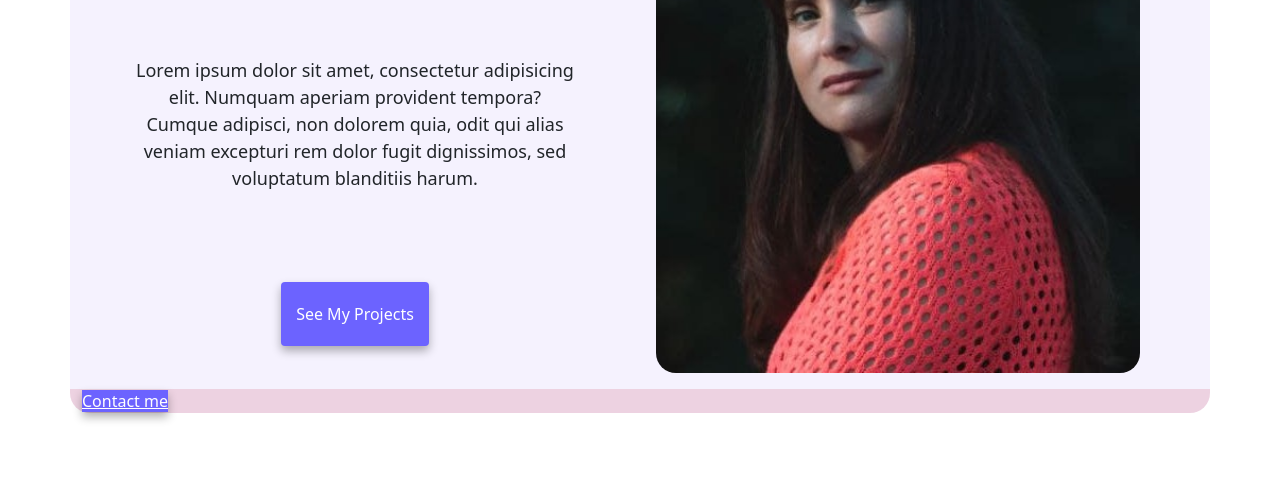
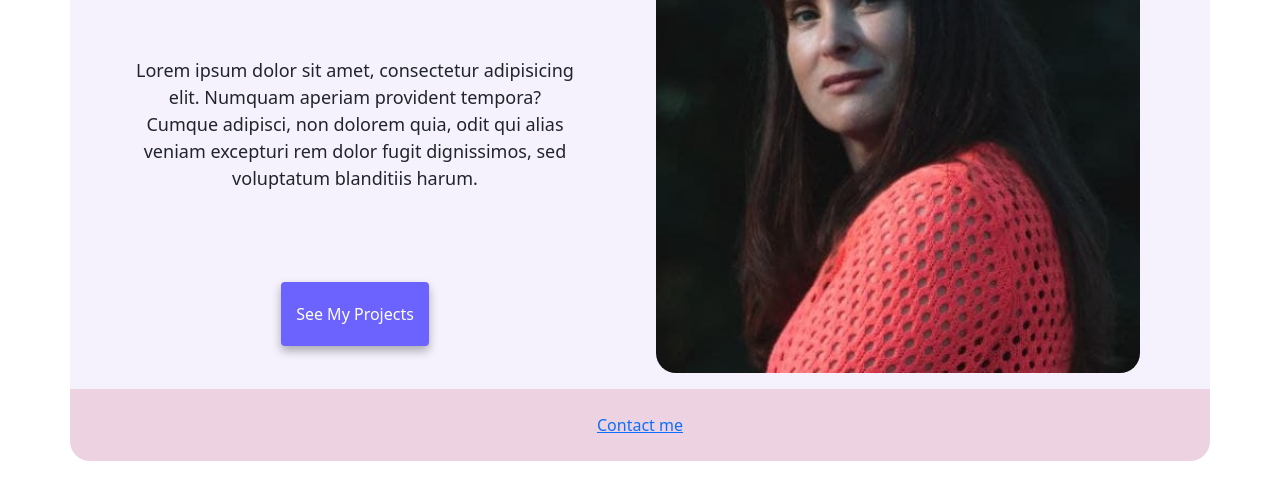
Before and after one commit to toffeeffee/week5-resp, a plain HTML site: page index.html in a window 1280 px wide. Shown: the part 255-754 px from the top of the page. Drawn offline with nearby package versions, Linux system fonts and the light colour scheme.

Commit message:
Add files via upload

```diff
--- a/index.html
+++ b/index.html
@@ -52,7 +52,7 @@
 			  />
 			</div>
 		</div>
-		<a href="contact.html" class="contact-link" title="Contact me">Contact me</a>
+		<div class="py-4 text-center"> <a href="contact.html" title="Contact me">Contact me</a></div>
 	</div>
 
   </body>
```
